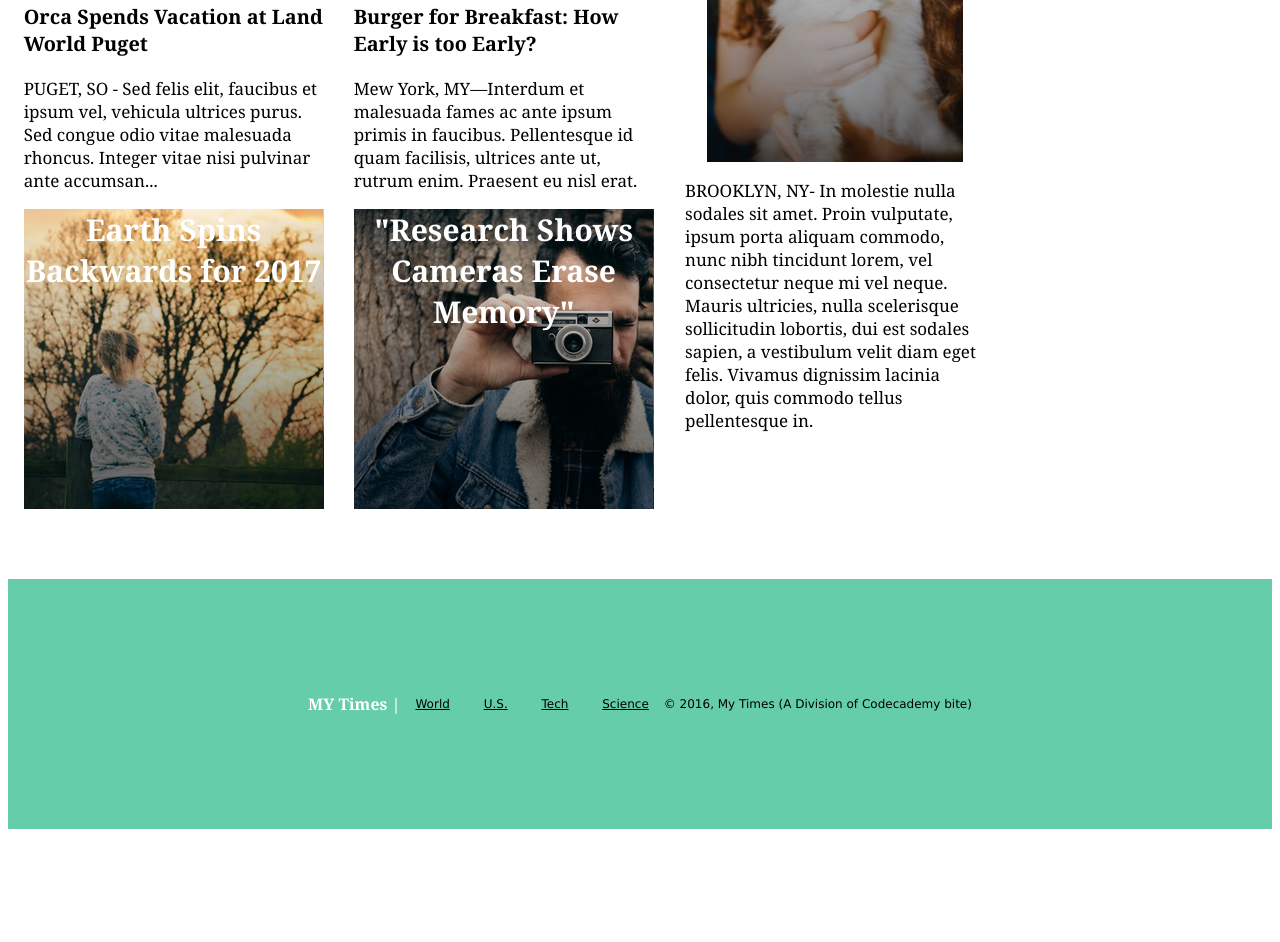
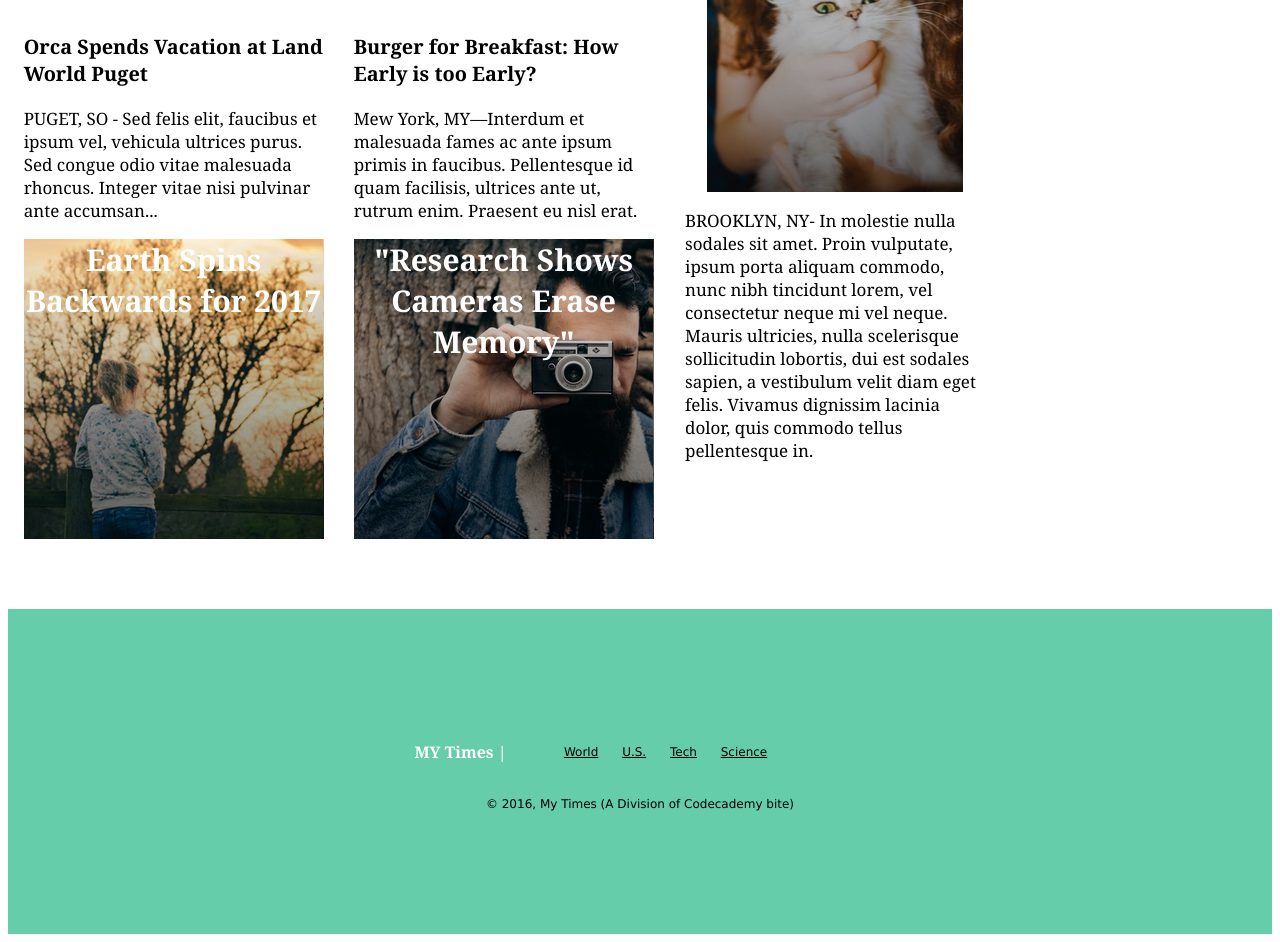
Before and after one commit to sgwrogers/mytimes, a plain HTML site: page index.html in a window 1280 px wide. Shown: the part 693-1635 px from the top of the page. Before the commit the page ends 1530 px from the top, so only its background shows below. Drawn offline with Linux system fonts and the light colour scheme.

Commit message:
finished mytimes

```diff
--- a/index.html
+++ b/index.html
@@ -89,17 +89,19 @@
         </div>
       </div>
 
-      <div class="footer">
+      <footer>
         <div class="copylinks">
           <h4>MY Times  |</h4>
-          <span="footlink"><a href="#">World</a>
-          <span="footlink"><a href="#">U.S.</a>
-          <span="footlink"><a href="#">Tech</a>
-          <span="footlink"><a href="#">Science</a>
+          <nav>
+            <span><a href="#">World</a>
+            <span><a href="#">U.S.</a>
+            <span><a href="#">Tech</a>
+            <span><a href="#">Science</a>
+         </nav>
         </div>
         <div class="copyright">
           <p>&copy; 2016, My Times (A Division of Codecademy bite)</p>
         </div>
-      </div>
+      </footer>
   </body>
 </html>
--- a/resources/css/style.css
+++ b/resources/css/style.css
@@ -36,6 +36,7 @@ nav span a {
   display: flex;
   justify-content: space-around;
   margin-bottom: 70px;
+  margin-top: 30px;
 }
 
 .main p {
@@ -148,7 +149,41 @@ nav span a {
   padding: 11px 20px;
 }
 
-.footer {
+footer {
+  display: flex;
+  justify-content: center;
+  align-items: center;
+  flex-direction: column;
+  background-color: MediumAquamarine;
+  margin: auto;
+  font-family: Verdana;
+  font-size: 12px;
+  width: 100%;
+  height: 325px;
+}
+
+.copylinks {
+  width: 470px;
+  display: inline-flex;
+  justify-content: space-around;
+}
+
+.copylinks h4 {
+  font-family: Georgia;
+  font-size: 16px;
+  font-weight: bold;
+  color: white;
+}
+
+nav {
+  color: black;
+  justify-content: space-around;
+  align-items: center;
+  width: 280px;
+}
+
+
+/*.footer {
   display: flex;
   justify-content: center;
   align-items: center;
@@ -161,8 +196,11 @@ nav span a {
 }
 
 .copylinks {
-  display: flex;
-  align-items: center;
+  border: 1px solid red;
+  flex-direction: column;
+  justify-content: center;
+  align-content: center;
+  width: 500px;
 }
 
 .footer h4 {
@@ -177,6 +215,15 @@ nav span a {
   padding: 15px;
 }
 
+.footlink {
+  display: inline-flex;
+  flex-direction: column;
+  justify-content: center;
+  align-items: center;
+}
+
 .copyright {
-  display: block;
-}
+  display: flex;
+  justify-content: center;
+  align-content: center;
+} */
```
